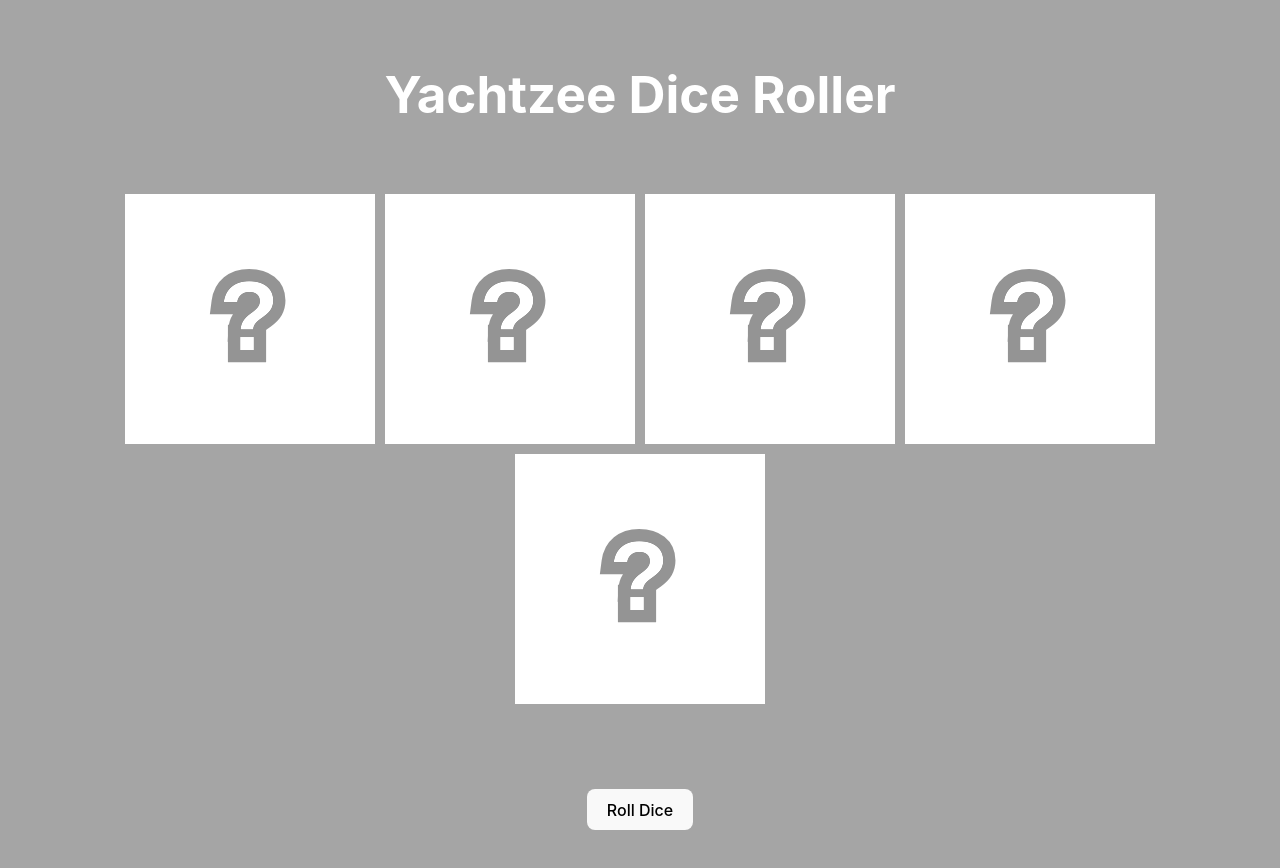
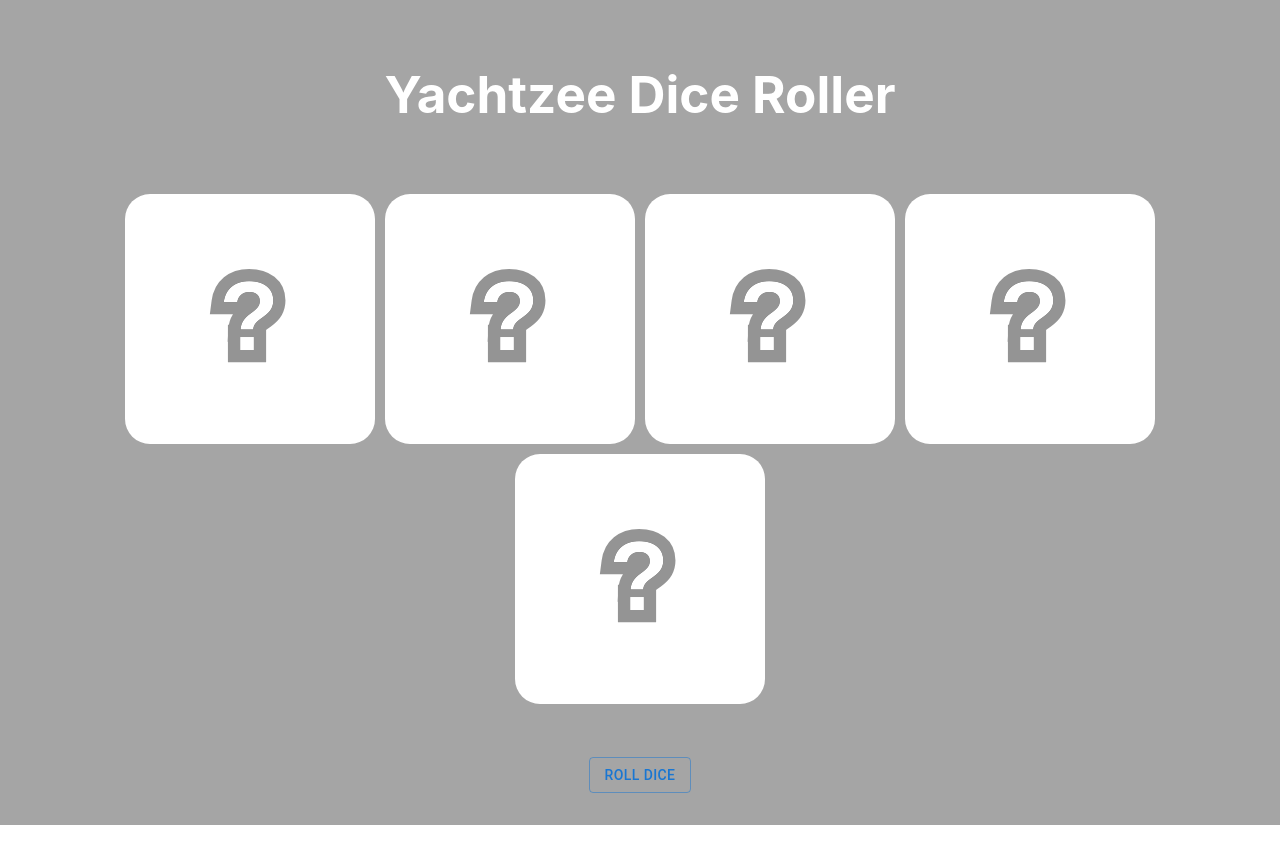
Before and after one commit to chriskstaton/SIXXES, a React (Vite) app in the folder yachtzee/: page / in a window 1280 px wide. Shown: the top 868 px of the page. After the commit the page ends 825 px from the top, so only its background shows below. Built offline with nearby package versions, Linux system fonts and the light colour scheme.

Commit message:
mui button

```diff
--- a/yachtzee/package.json
+++ b/yachtzee/package.json
@@ -9,6 +9,9 @@
     "preview": "vite preview"
   },
   "dependencies": {
+    "@emotion/react": "^11.10.6",
+    "@emotion/styled": "^11.10.6",
+    "@mui/material": "^5.11.16",
     "bootstrap": "^5.2.3",
     "mui": "^0.0.1",
     "react": "^18.2.0",
--- a/yachtzee/src/App.css
+++ b/yachtzee/src/App.css
@@ -19,13 +19,15 @@ body {
 	}
 }
 
-.card {
-	padding: 2em;
-}
-
 .container {
 	padding: 2rem 2rem;
 	margin: 1rem;
+}
+
+.button-container {
+}
+
+.roll-button {
 }
 
 .square {
@@ -35,4 +37,5 @@ body {
 	display: inline-block;
 	vertical-align: middle;
 	margin: 5px;
+	border-radius: 25px;
 }
--- a/yachtzee/src/App.tsx
+++ b/yachtzee/src/App.tsx
@@ -1,5 +1,6 @@
 import { useState } from "react";
 import "./App.css";
+import Button from "@mui/material/Button";
 
 import Dice1 from "../src/images/dice1.svg";
 import Dice2 from "../src/images/dice2.svg";
@@ -44,9 +45,9 @@ function App() {
 				<img className="square" src={image5} />
 			</div>
 
-			<div className="card">
-				<button onClick={rollDice}>Roll Dice</button>
-			</div>
+			<Button variant="outlined" onClick={rollDice}>
+				Roll Dice
+			</Button>
 		</div>
 	);
 }
```
Also changed, not shown: 1 other file (tests, documents, lock files or other folders).
